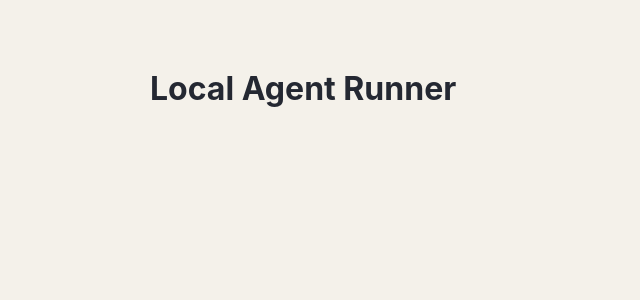
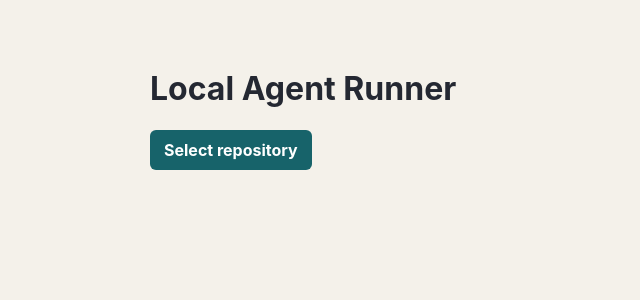
Before and after one commit to mikegutierrez/local-agent-runner, a React (Vite) app: page / in a window 1280 px wide. Shown: the top 300 px of the page, without its empty margins (0-640 px from the left). Built offline with nearby package versions, Linux system fonts and the light colour scheme.

Commit message:
Add renderer workspace picker flow
- Add renderer state for selected workspace folder
- Wire Select repository button to window.desktop.workspaces.pickFolder
- Display selected workspace name and path
- Add clear workspace action
- Include renderer global type declarations for window.desktop

```diff
--- a/src/main/services/workspaceService.ts
+++ b/src/main/services/workspaceService.ts
@@ -27,7 +27,6 @@ export const workspacesPickFolder =
     return { path: filePath, name };
   };
 
-// TODO: move to utils
 const parsePackageJson = async ({
   path: filePath,
 }: InspectWorkspaceRequest): Promise<WorkspaceMetadata["packageJson"]> => {
--- a/src/renderer/App.tsx
+++ b/src/renderer/App.tsx
@@ -1,8 +1,31 @@
+import { useCallback, useState } from "react";
+import { WorkspaceSelection } from "../shared/workspaces/types";
+
 export function App() {
+  const [folder, setFolder] = useState<WorkspaceSelection | null>(null);
+
+  const onSelectRepository = useCallback(async () => {
+    const result = await window.desktop.workspaces.pickFolder();
+    setFolder(result);
+  }, []);
+
+  const onClearRepository = useCallback(() => setFolder(null), []);
+
   return (
     <main id="app-root">
       <header>
         <h1>Local Agent Runner</h1>
+        <button onClick={onSelectRepository}>Select repository</button>
+        {folder && (
+          <section>
+            <div>
+              <p>{folder.name}</p>
+              <pre>{folder.path}</pre>
+            </div>
+            <br />
+            <button onClick={onClearRepository}>Clear repository</button>
+          </section>
+        )}
       </header>
     </main>
   );
```
Also changed, not shown: tsconfig.renderer.json (+6 -1 lines).
